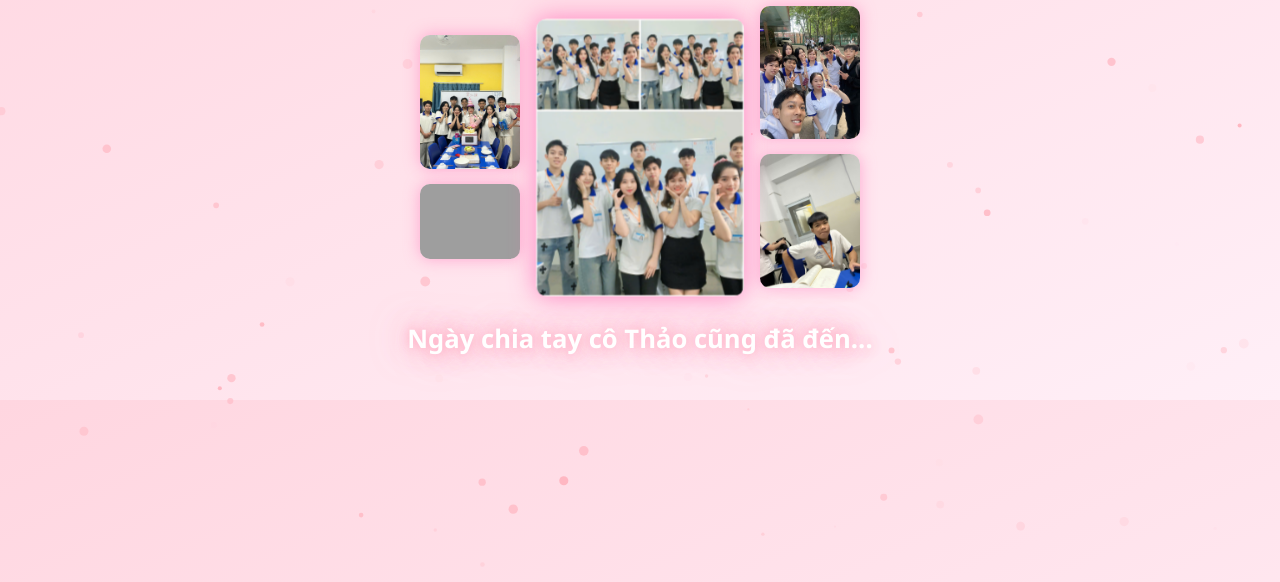
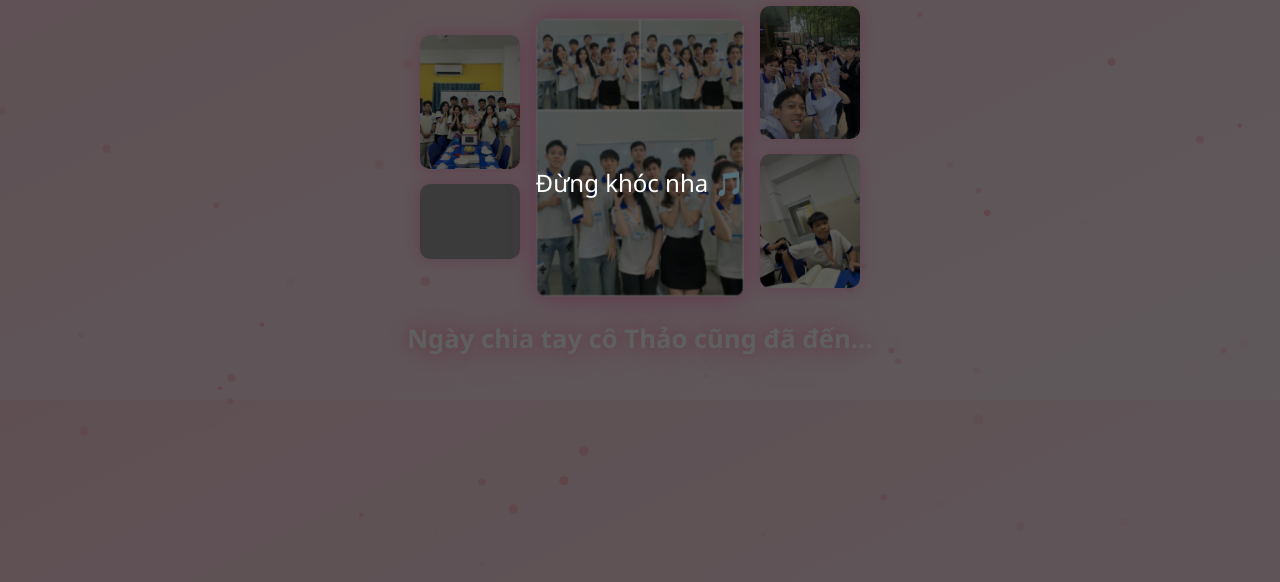
Before and after one commit to trankiet404/tambiet, a plain HTML site: page index.html in a window 1280 px wide. Shown: the part 218-800 px from the top of the page. Drawn offline with Linux system fonts and the light colour scheme; grey boxes are pictures that could not be loaded.

Commit message:
Update index.html

```diff
--- a/index.html
+++ b/index.html
@@ -7,6 +7,11 @@
     <link rel="stylesheet" href="timer.css">
 </head>
 <body>
+     <audio id="bg-music" src="audio.mp3" loop></audio>
+
+  <div id="overlay" style="position:fixed;top:0;left:0;width:100vw;height:100vh;background:#000000a0;display:flex;justify-content:center;align-items:center;z-index:1000;cursor:pointer;color:#fff;font-size:24px;">
+    Đừng khóc nha  🎵
+  </div>
     <audio id="bg-music" src="audio.mp3" autoplay loop></audio>
 
     <div class="container">
```
